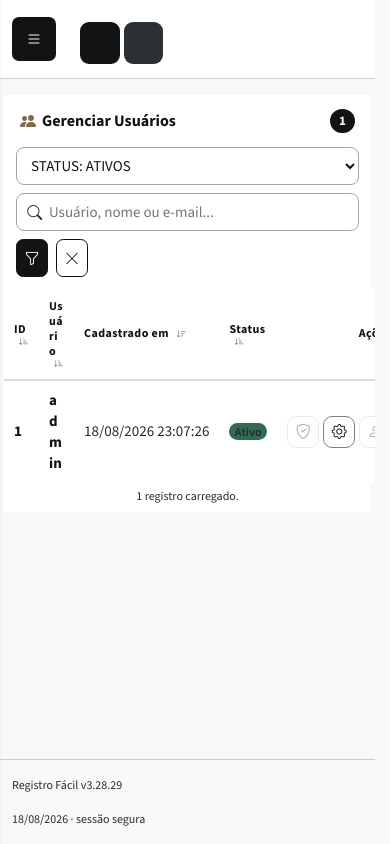
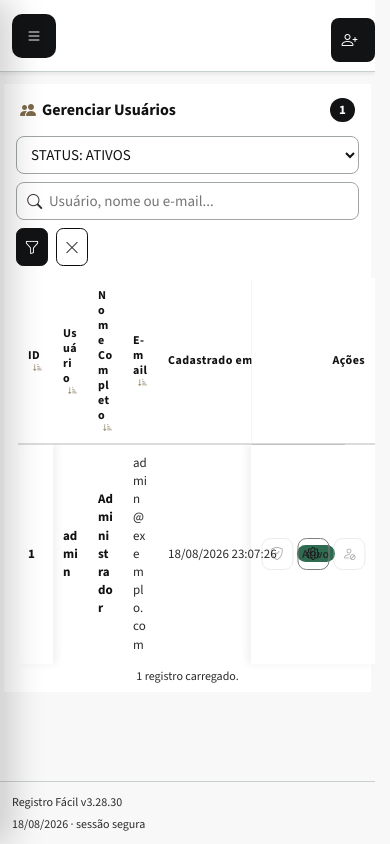
Before and after one commit to espetocearensesobral-boop/registrofacil-v3, a Flask app: page /admin/usuarios in a window 390 px wide. Run offline with Flask 3, Linux system fonts and the light colour scheme; the visitor is signed in with stand-in values (Sample User, id 1); data comes from the database, SQL or seed files in the repository; parts of the project's set-up code (start-up, migrations or seed data) failed here and were passed over; some libraries are stand-ins or nearby versions.

Commit message:
feat: optimize responsive mobile experience

```diff
--- a/config.py
+++ b/config.py
@@ -22,7 +22,7 @@ else:
 
 
 class Config:
-    VERSION = '3.28.29'
+    VERSION = '3.28.30'
     ENVIRONMENT = os.environ.get('REGISTROFACIL_ENV', 'development').strip().lower()
     IS_PRODUCTION = ENVIRONMENT in {'production', 'prod'}
     INITIAL_ADMIN_PASSWORD = os.environ.get('INITIAL_ADMIN_PASSWORD')
--- /dev/null
+++ b/static/css/mobile-optimized.css
@@ -0,0 +1,350 @@
+/*
+ * Registro Fácil — camada mobile otimizada
+ *
+ * Esta folha é carregada depois de layout-standard.css e só atua abaixo de
+ * 992px. O desktop permanece intocado por contrato.
+ */
+
+@media (max-width: 991.98px) {
+    :root {
+        --rf-mobile-gutter: .875rem;
+        --rf-mobile-touch: 2.75rem;
+        --rf-mobile-radius: 10px;
+    }
+
+    html, body { overflow-x: hidden; }
+    body { min-width: 0; }
+
+    /* Estrutura e navegação */
+    #page-content-wrapper { min-width: 0; }
+    #page-content-wrapper > .navbar {
+        position: sticky;
+        top: 0;
+        z-index: 1020;
+        min-height: 3.5rem;
+        padding: .5rem var(--rf-mobile-gutter);
+        gap: .5rem;
+    }
+    #mobile-menu-btn {
+        width: var(--rf-mobile-touch);
+        min-width: var(--rf-mobile-touch);
+        height: var(--rf-mobile-touch);
+        border-radius: var(--rf-mobile-radius);
+    }
+    #page-content-wrapper .navbar .navbar-brand {
+        flex: 1 1 auto;
+        min-width: 0;
+        max-width: 46vw;
+        margin-left: 0 !important;
+        font-size: .9375rem;
+        line-height: 1.2;
+    }
+    #page-content-wrapper .navbar .rf-navbar-actions {
+        flex: 0 1 auto;
+        max-width: 54vw;
+        min-width: 0;
+        display: flex;
+        justify-content: flex-end;
+        gap: .35rem !important;
+        overflow-x: auto;
+        overflow-y: hidden;
+        scrollbar-width: none;
+        -webkit-overflow-scrolling: touch;
+        padding: .1rem 0;
+    }
+    #page-content-wrapper .navbar .rf-navbar-actions::-webkit-scrollbar { display: none; }
+    #page-content-wrapper .navbar .rf-navbar-actions > .nav-btn,
+    #page-content-wrapper .navbar .rf-navbar-actions > .dropdown { flex: 0 0 auto; }
+    #page-content-wrapper .navbar .rf-navbar-actions .nav-btn {
+        width: auto !important;
+        min-width: 0 !important;
+        min-height: var(--rf-mobile-touch) !important;
+        height: var(--rf-mobile-touch) !important;
+        padding: .45rem .7rem !important;
+        font-size: .8rem !important;
+        line-height: 1 !important;
+        white-space: nowrap;
+        border-radius: 8px !important;
+    }
+    #page-content-wrapper .navbar .rf-navbar-actions .nav-btn i { font-size: .95rem !important; }
+
+    .sidebar {
+        width: min(88vw, 320px) !important;
+        max-width: 320px;
+        height: 100dvh;
+        padding-bottom: env(safe-area-inset-bottom);
+        box-shadow: 12px 0 32px rgba(0, 0, 0, .18);
+    }
+    .sidebar.mobile-open { box-shadow: 12px 0 32px rgba(0, 0, 0, .24); }
+    .sidebar .menu-item { min-height: 2.875rem; height: auto !important; padding: .7rem 1rem; }
+    .sidebar-logout {
+        padding-bottom: max(.75rem, env(safe-area-inset-bottom));
+    }
+
+    #main-content,
+    #page-content-wrapper > .container-fluid,
+    #page-content-wrapper > main {
+        width: 100%;
+        max-width: 100%;
+        padding: 1rem var(--rf-mobile-gutter) !important;
+    }
+    #main-content.rf-list-page { padding-top: .75rem !important; }
+
+    .rf-footer {
+        min-height: 3.25rem;
+        padding: .7rem var(--rf-mobile-gutter) max(.7rem, env(safe-area-inset-bottom));
+        flex-wrap: wrap;
+        justify-content: center;
+        gap: .25rem .75rem;
+        text-align: center;
+        font-size: .75rem;
+    }
+
+    /* Superfícies e cabeçalhos */
+    .rf-card, .card, .filter-bar, .kpi-card, .modal-content {
+        border-radius: var(--rf-mobile-radius) !important;
+    }
+    .rf-card-header, .card-header { padding: .8rem .9rem; }
+    .rf-card-body, .card-body { padding: .9rem; }
+    .page-header, .rf-page-header {
+        gap: .65rem;
+        align-items: flex-start;
+        flex-wrap: wrap;
+    }
+    .page-header > :first-child, .rf-page-header > :first-child { min-width: 0; flex: 1 1 12rem; }
+    .page-header h1, .page-header h2, .page-header h3,
+    .rf-page-header h1, .rf-page-header h2, .rf-page-header h3 { overflow-wrap: anywhere; }
+
+    /* Rodapés de ação: nota primeiro, ações fáceis de tocar depois. */
+    #main-content .rf-form-actions,
+    #main-content .action-buttons,
+    #main-content .form-actions,
+    #main-content .nt-footer,
+    #main-content .rf-inline-end {
+        display: flex;
+        align-items: stretch;
+        flex-wrap: wrap;
+        gap: .55rem;
+        padding: .85rem 0;
+    }
+    #main-content .rf-form-actions > .rf-required-note,
+    #main-content .action-buttons > .rf-required-note,
+    #main-content .form-actions > .rf-required-note,
+    #main-content .nt-footer > .nt-required-note {
+        flex: 1 0 100%;
+        margin: 0 0 .15rem;
+    }
+    #main-content .rf-form-actions > .nav-btn,
+    #main-content .rf-form-actions > .btn,
+    #main-content .action-buttons > .nav-btn,
+    #main-content .action-buttons > .btn,
+    #main-content .form-actions > .nav-btn,
+    #main-content .form-actions > .btn,
+    #main-content .nt-footer > .nt-btn-save,
+    #main-content .nt-footer > .nt-btn-cancel,
+    #main-content .rf-inline-end > .nav-btn,
+    #main-content .rf-inline-end > .cfg-sbtn {
+        flex: 1 1 10rem;
+        min-width: 0;
+        min-height: var(--rf-mobile-touch);
+    }
+
+    /* Filtros: uma sequência vertical com o aplicar sempre acessível. */
+    .process-filter-toolbar,
+    .cadastro-filter-toolbar,
+    .admin-filter-toolbar,
+    .filter-bar,
+    .filter-bar-body {
+        width: 100%;
+        min-width: 0;
+    }
+    .process-filter-toolbar,
+    .cadastro-filter-toolbar,
+    .admin-filter-toolbar {
+        display: grid;
+        grid-template-columns: minmax(0, 1fr);
+        gap: .55rem;
+        align-items: stretch;
+    }
+    .process-filter-toolbar > *,
+    .cadastro-filter-toolbar > *,
+    .admin-filter-toolbar > * { min-width: 0; width: 100%; }
+    .process-filter-toolbar input,
+    .process-filter-toolbar select,
+    .cadastro-filter-toolbar input,
+    .cadastro-filter-toolbar select,
+    .admin-filter-toolbar input,
+    .admin-filter-toolbar select { min-height: var(--rf-mobile-touch); font-size: 1rem; }
+    .process-filter-toolbar button,
+    .cadastro-filter-toolbar button,
+    .admin-filter-toolbar button { min-height: var(--rf-mobile-touch); }
+    .filter-bar-body .row { row-gap: .6rem; }
+
+    /* Listas densas: dados permanecem disponíveis por rolagem horizontal suave. */
+    .rf-list-page .table-responsive,
+    .rf-list-page .table-container,
+    .rf-list-page .table-scroll-container {
+        width: calc(100% + 1.75rem);
+        margin-inline: -.875rem;
+        padding-inline: .875rem;
+        overflow-x: auto;
+        overflow-y: visible;
+        -webkit-overflow-scrolling: touch;
+        scrollbar-width: thin;
+    }
+    .rf-list-page .table-responsive > table,
+    .rf-list-page .table-container > table,
+    .rf-list-page .table-scroll-container > table {
+        min-width: 42rem;
+    }
+    .rf-list-page .table th,
+    .rf-list-page .table td,
+    .rf-list-page .rf-table th,
+    .rf-list-page .rf-table td {
+        min-height: 2.75rem;
+        padding: .55rem .65rem;
+        white-space: nowrap;
+        font-size: .8125rem;
+    }
+    /* A camada antiga escondia dados por posição; no mobile eles continuam acessíveis. */
+    .rf-list-page .table-processos th:nth-child(n),
+    .rf-list-page .table-processos td:nth-child(n),
+    .rf-list-page .table-titulares th:nth-child(n),
+    .rf-list-page .table-titulares td:nth-child(n),
+    .rf-list-page .table-usuarios th:nth-child(n),
+    .rf-list-page .table-usuarios td:nth-child(n) { display: table-cell !important; }
+    .rf-list-page .table th:first-child,
+    .rf-list-page .table td:first-child,
+    .rf-list-page .rf-table th:first-child,
+    .rf-list-page .rf-table td:first-child {
+        position: sticky;
+        left: 0;
+        z-index: 2;
+        background: var(--rf-surface, #fff);
+        box-shadow: 4px 0 8px rgba(18, 18, 18, .06);
+    }
+    .rf-list-page .table th:last-child,
+    .rf-list-page .table td:last-child,
+    .rf-list-page .rf-table th:last-child,
+    .rf-list-page .rf-table td:last-child {
+        position: sticky;
+        right: 0;
+        z-index: 2;
+        background: var(--rf-surface, #fff);
+        box-shadow: -4px 0 8px rgba(18, 18, 18, .06);
+    }
+
+    /* Cards e grids do dashboard */
+    .dashboard-stats-grid,
+    .kpi-grid { gap: .7rem !important; }
+    .dashboard-stats-grid .rf-card,
+    .dashboard-stats-grid .card,
+    .kpi-grid .rf-card,
+    .kpi-grid .card { min-width: 0; }
+    .dashboard-grid, .dashboard-content-grid { grid-template-columns: 1fr !important; gap: .85rem !important; }
+    .kpi-bar { gap: .45rem; }
+
+    /* Formulários com toque confortável e sem zoom automático no iOS. */
+    input:not([type="checkbox"]):not([type="radio"]),
+    select, textarea, .form-control, .form-select {
+        min-height: var(--rf-mobile-touch);
+        font-size: 1rem;
+    }
+    textarea { min-height: 6.5rem; }
+    .rf-form-grid, .nt-row-2, .emp-row-2 { grid-template-columns: 1fr !important; }
+    .nt-wrap { max-width: none; }
+    .nt-body { padding: 1rem; gap: 1rem; }
+    .nt-footer { padding: .85rem 1rem; }
+
+    /* Modais: ocupam melhor o viewport sem criar uma segunda rolagem confusa. */
+    .modal-dialog,
+    .modal-dialog.modal-sm,
+    .modal-dialog.modal-lg,
+    .modal-dialog.modal-xl {
+        width: auto;
+        max-width: none;
+        margin: .5rem;
+    }
+    .modal-content { max-height: calc(100dvh - 1rem); }
+    .modal-body { overflow-y: auto; -webkit-overflow-scrolling: touch; }
+    .modal-header { padding: .85rem 1rem; }
+    .modal-footer { padding: .75rem 1rem; flex-wrap: wrap; gap: .5rem; }
+    .modal-footer > .btn,
+    .modal-footer > .nav-btn,
+    .modal-footer > form,
+    .modal-footer > .rf-inline-form { flex: 1 1 9rem; min-width: 0; }
+    .modal-footer > form > .btn,
+    .modal-footer > form > .nav-btn,
+    .modal-footer > .rf-inline-form > .btn,
+    .modal-footer > .rf-inline-form > .nav-btn { width: 100%; }
+    #globalSearchModal .rf-process-report-head { gap: .6rem; padding: .9rem; }
+    #globalSearchModal .rf-process-report-filters { grid-template-columns: 1fr; gap: .55rem; }
+    #globalSearchModal .rf-process-report-filters > * { width: 100%; }
+
+    /* Abas e ações em sequência horizontal acessível. */
+    #settingsTabs, .nav-tabs {
+        display: flex;
+        flex-wrap: nowrap;
+        overflow-x: auto;
+        scrollbar-width: none;
+        -webkit-overflow-scrolling: touch;
+    }
+    #settingsTabs::-webkit-scrollbar, .nav-tabs::-webkit-scrollbar { display: none; }
+    #settingsTabs .nav-link, .nav-tabs .nav-link { flex: 0 0 auto; min-height: 2.625rem; }
+}
+
+@media (max-width: 575.98px) {
+    #page-content-wrapper .navbar .navbar-brand { max-width: 38vw; font-size: .875rem; }
+    #page-content-wrapper .navbar .rf-navbar-actions { max-width: 58vw; }
+    #main-content,
+    #page-content-wrapper > .container-fluid,
+    #page-content-wrapper > main { padding-inline: .7rem !important; }
+    .page-header .rf-navbar-actions,
+    .page-header .page-actions { width: 100%; justify-content: flex-start; }
+    #main-content .rf-form-actions > .nav-btn,
+    #main-content .rf-form-actions > .btn,
+    #main-content .action-buttons > .nav-btn,
+    #main-content .action-buttons > .btn,
+    #main-content .form-actions > .nav-btn,
+    #main-content .form-actions > .btn,
+    #main-content .nt-footer > .nt-btn-save,
+    #main-content .nt-footer > .nt-btn-cancel,
+    #main-content .rf-inline-end > .nav-btn,
+    #main-content .rf-inline-end > .cfg-sbtn { flex-basis: 100%; }
+    .modal-dialog,
+    .modal-dialog.modal-sm,
+    .modal-dialog.modal-lg,
+    .modal-dialog.modal-xl { margin: .35rem; }
+    .modal-footer > .btn,
+    .modal-footer > .nav-btn,
+    .modal-footer > form,
+    .modal-footer > .rf-inline-form { flex-basis: 100%; }
+}
+
+@media (max-width: 575.98px) {
+    #page-content-wrapper .navbar .navbar-brand {
+        max-width: none;
+        flex: 1 1 auto;
+        font-size: .9375rem;
+    }
+    #page-content-wrapper .navbar .rf-navbar-actions {
+        flex: 0 0 auto;
+        max-width: none;
+        overflow: visible;
+    }
+    #page-content-wrapper .navbar .rf-navbar-actions .nav-btn {
+        width: var(--rf-mobile-touch) !important;
+        min-width: var(--rf-mobile-touch) !important;
+        padding-inline: .5rem !important;
+        font-size: 0 !important;
+    }
+    #page-content-wrapper .navbar .rf-navbar-actions .nav-btn i {
+        font-size: 1rem !important;
+    }
+}
+
+@media (prefers-reduced-motion: reduce) {
+    #page-content-wrapper .navbar,
+    .sidebar,
+    #sidebar-overlay { transition: none !important; }
+}
--- a/templates/base.html
+++ b/templates/base.html
@@ -93,6 +93,7 @@
     <link rel="stylesheet" href="{{ url_for('static', filename='css/rf-standard.css', v=app_version) }}">
     <link rel="stylesheet" href="{{ url_for('static', filename='css/dashboard.css', v=app_version) }}">
     <link rel="stylesheet" href="{{ url_for('static', filename='css/layout-standard.css', v=app_version) }}">
+    <link rel="stylesheet" href="{{ url_for('static', filename='css/mobile-optimized.css', v=app_version) }}">
     <style id="rf-header-button-contract">
         html body .navbar .nav-btn.nav-btn-secondary {
             background-color: var(--color-primary-light, #1B4368) !important;
--- a/templates/dashboard.html
+++ b/templates/dashboard.html
@@ -5,10 +5,10 @@
 {% block page_title %}Dashboard{% endblock %}
 
 {% block page_actions %}
-    <a href="{{ url_for('processos.novo') }}" class="nav-btn nav-btn-primary">
+    <a href="{{ url_for('processos.novo') }}" class="nav-btn nav-btn-primary" title="Novo Processo" aria-label="Novo Processo">
         <i class="bi bi-plus-circle"></i> Novo Processo
     </a>
-    <a href="{{ url_for('dashboard.metricas') }}" class="nav-btn nav-btn-secondary">
+    <a href="{{ url_for('dashboard.metricas') }}" class="nav-btn nav-btn-secondary" title="Métricas" aria-label="Métricas">
         <i class="bi bi-graph-up"></i> Métricas
     </a>
 {% endblock %}
--- a/templates/login.html
+++ b/templates/login.html
@@ -71,6 +71,7 @@
     </style>
     <link rel="stylesheet" href="{{ url_for('static', filename='css/color-themes.css', v=app_version) }}">
     <link rel="stylesheet" href="{{ url_for('static', filename='css/visual-system.css', v=app_version) }}">
+    <link rel="stylesheet" href="{{ url_for('static', filename='css/mobile-optimized.css', v=app_version) }}">
 </head>
 <body data-cor="{{ tema_cor_usuario }}">
     <!-- Painel esquerdo: formulário -->
--- a/templates/novo_usuario.html
+++ b/templates/novo_usuario.html
@@ -72,6 +72,7 @@
     </style>
     <link rel="stylesheet" href="{{ url_for('static', filename='css/color-themes.css', v=app_version) }}">
     <link rel="stylesheet" href="{{ url_for('static', filename='css/visual-system.css', v=app_version) }}">
+    <link rel="stylesheet" href="{{ url_for('static', filename='css/mobile-optimized.css', v=app_version) }}">
 </head>
 <body data-cor="{{ tema_cor_usuario }}">
     <!-- Painel esquerdo: formulário -->
--- a/templates/recuperar_senha.html
+++ b/templates/recuperar_senha.html
@@ -68,6 +68,7 @@
     </style>
     <link rel="stylesheet" href="{{ url_for('static', filename='css/color-themes.css', v=app_version) }}">
     <link rel="stylesheet" href="{{ url_for('static', filename='css/visual-system.css', v=app_version) }}">
+    <link rel="stylesheet" href="{{ url_for('static', filename='css/mobile-optimized.css', v=app_version) }}">
 </head>
 <body data-cor="{{ tema_cor_usuario }}">
     <!-- Painel esquerdo: formulário -->
--- a/templates/reset_password.html
+++ b/templates/reset_password.html
@@ -69,6 +69,7 @@
     </style>
     <link rel="stylesheet" href="{{ url_for('static', filename='css/color-themes.css', v=app_version) }}">
     <link rel="stylesheet" href="{{ url_for('static', filename='css/visual-system.css', v=app_version) }}">
+    <link rel="stylesheet" href="{{ url_for('static', filename='css/mobile-optimized.css', v=app_version) }}">
 </head>
 <body data-cor="{{ tema_cor_usuario }}">
     <div class="auth-panel-left">
```
Also changed, not shown: tests/test_system_updates.py (+2 -2 lines).
